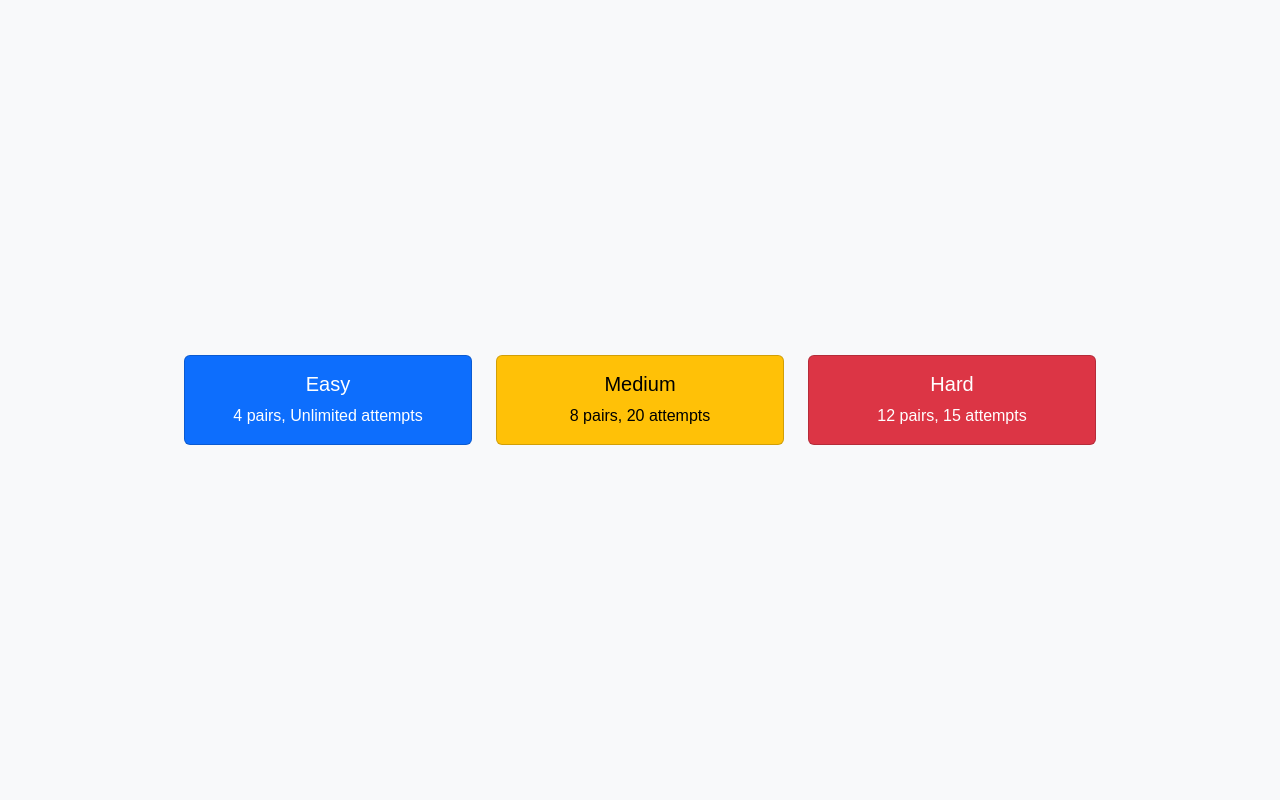
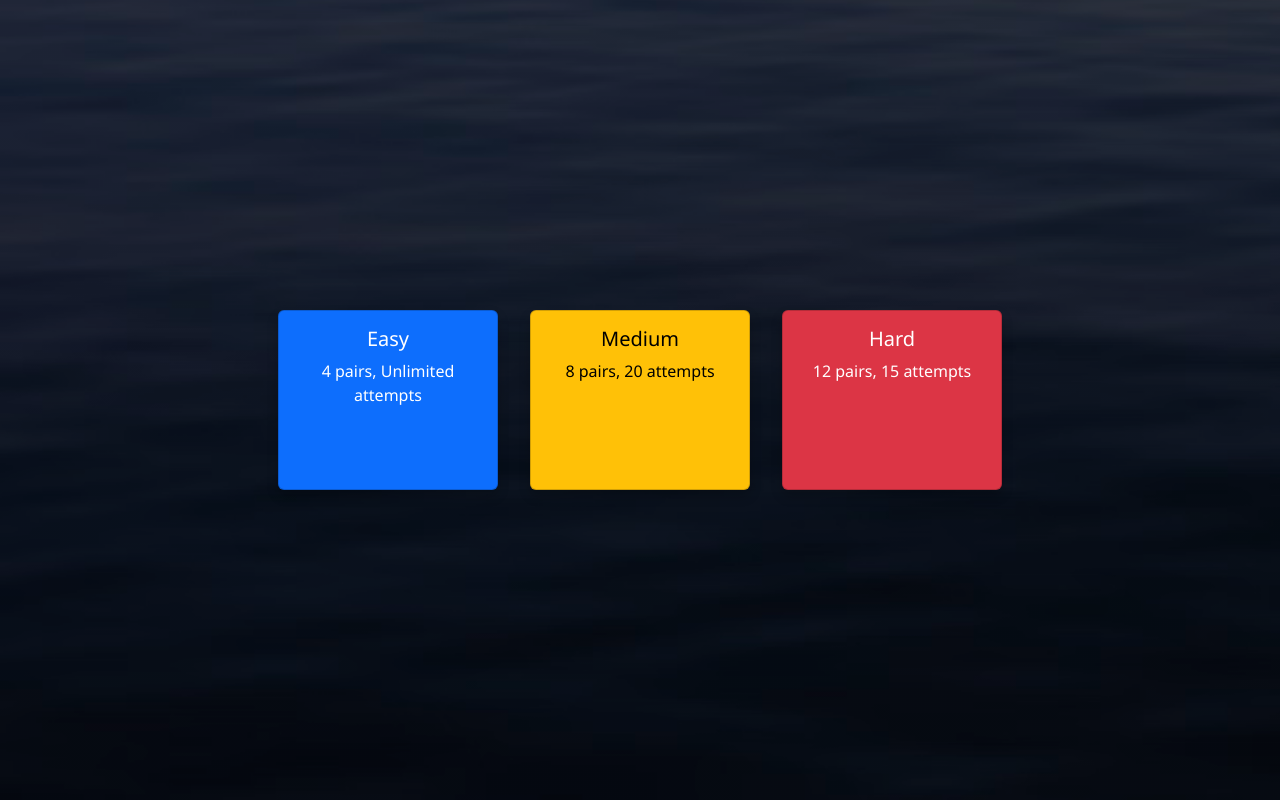
Before and after one commit to staten-island-tech/hackathon-nyc-justin-foo-is-big, a Flask app: page / in a window 1280 px wide. Run offline with Flask 3, Linux system fonts and the light colour scheme.

Commit message:
Background CHanged

```diff
--- a/static/styleHub.css
+++ b/static/styleHub.css
@@ -1,24 +1,60 @@
-body {
-    background-color: #f8f9fa;
-    display: flex;
-    height: 100vh;
-    align-items: center;
-    justify-content: center;
-    font-family: Arial, sans-serif;
+/* GLOBAL RESET */
+body, html {
+  margin: 0;
+  padding: 0;
+  height: 100%;
+  overflow: hidden;
+  font-family: 'Segoe UI', sans-serif;
 }
 
+/* BACKGROUND ANIMATION */
+.moving-bg {
+  position: fixed;
+  top: 0;
+  left: 0;
+  height: 100%;
+  width: 200%;
+  background:
+    linear-gradient(rgba(0, 0, 0, 0.4), rgba(0, 0, 0, 0.4)),
+    url('/static/images/background.avif') repeat-x bottom;
+  background-size: cover;
+  animation: scrollBackground 60s linear infinite;
+  z-index: -1;
+  opacity: 1;
+}
+
+@keyframes scrollBackground {
+  from {
+    background-position-x: 0;
+  }
+  to {
+    background-position-x: -100%;
+  }
+}
+
+/* CARD CONTAINER */
 .card-container {
   display: flex;
-    gap: 1.5rem;
+  justify-content: center;
+  align-items: center;
+  height: 100vh;
+  gap: 2rem;
+  padding: 2rem;
+  position: relative;
+  z-index: 1;
+  flex-wrap: wrap;
 }
 
+/* INDIVIDUAL CARD STYLING */
 .card {
+  width: 220px;
+  height: 180px;
   cursor: pointer;
-    width: 18rem;
-    transition: transform 0.3s;
+  transition: transform 0.3s ease, box-shadow 0.3s ease;
+  box-shadow: 0 6px 12px rgba(0, 0, 0, 0.2);
 }
 
 .card:hover {
   transform: scale(1.05);
-    box-shadow: 0 8px 20px rgba(0, 0, 0, 0.2);
+  box-shadow: 0 8px 18px rgba(0, 0, 0, 0.3);
 }
--- a/templates/index.html
+++ b/templates/index.html
@@ -3,13 +3,17 @@
 <head>
   <meta charset="UTF-8" />
   <title>NYC Memory Match - Choose Difficulty</title>
-  <link
-    href="https://cdn.jsdelivr.net/npm/bootstrap@5.3.0/dist/css/bootstrap.min.css"
-    rel="stylesheet"
-  />
+  <!-- Bootstrap CSS -->
+  <link href="https://cdn.jsdelivr.net/npm/bootstrap@5.3.0/dist/css/bootstrap.min.css"
+        rel="stylesheet" />
+  <!-- Custom CSS -->
   <link rel="stylesheet" href="{{ url_for('static', filename='styleHub.css') }}" />
 </head>
 <body>
+  <!-- MOVING NYC BACKGROUND -->
+  <div class="moving-bg"></div>
+
+  <!-- DIFFICULTY CARDS -->
   <div class="card-container">
     <div class="card text-bg-primary" onclick="location.href='/game?difficulty=easy'">
       <div class="card-body text-center">
```
Also changed, not shown: static/images/background.avif (added). Lines whose indentation alone changed are shown as unchanged.
